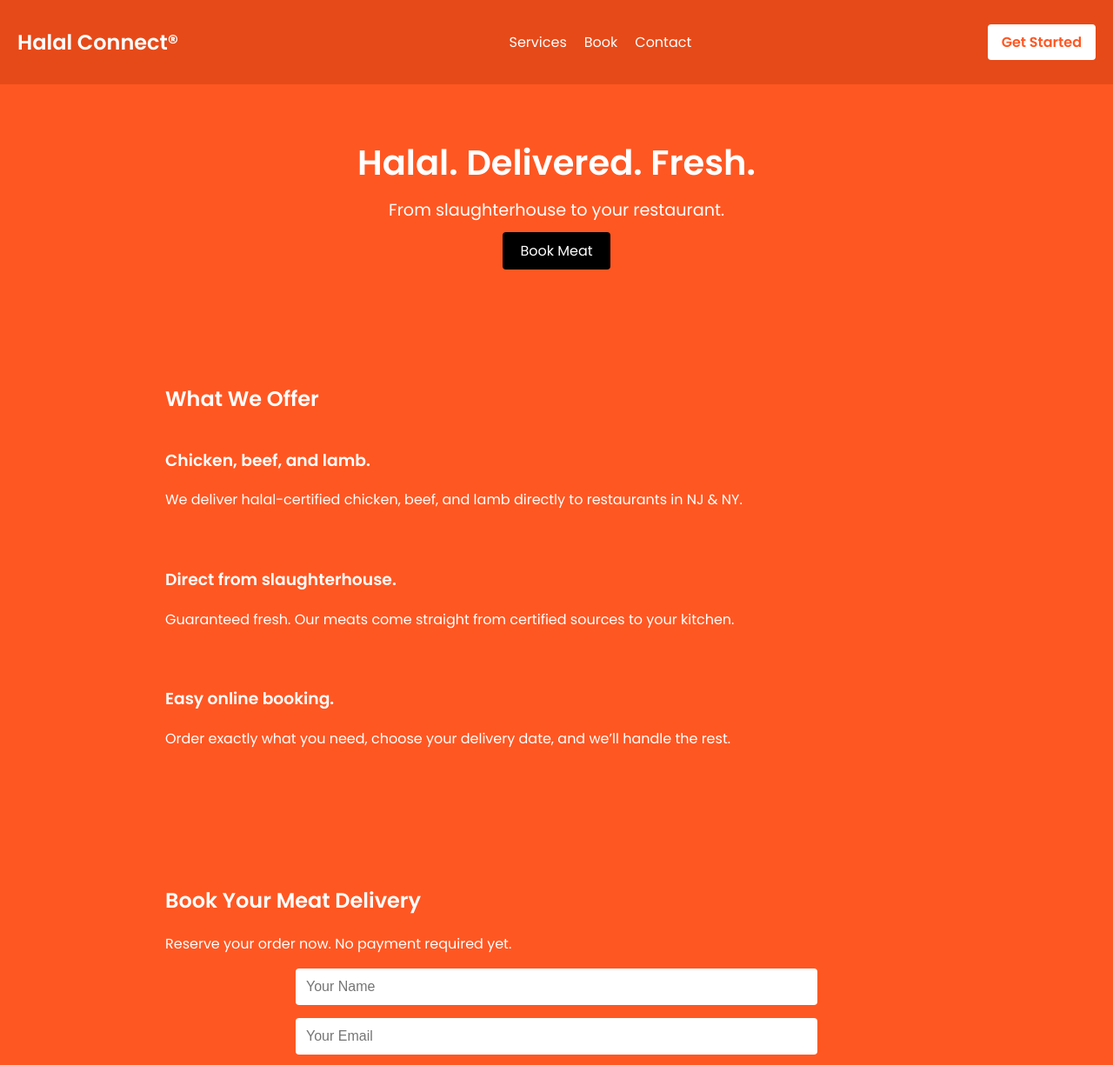
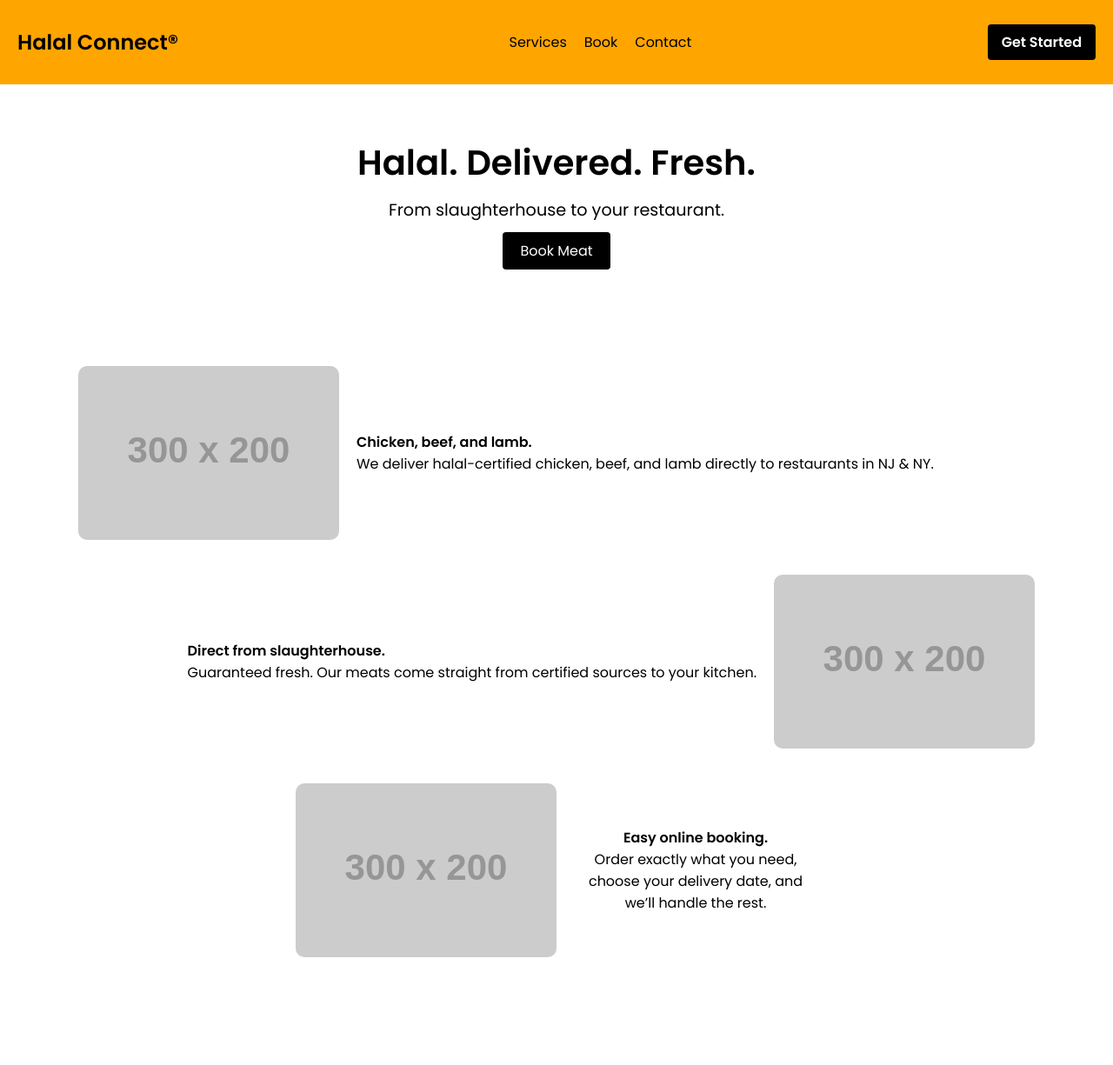
Before and after one commit to saifar-tug/meatSupply-forClient, a plain HTML site: page index.html in a window 1280 px wide. Shown: the top 1225 px of the page at 87% size. Drawn offline with Linux system fonts and the light colour scheme; placeholder pictures from the web are drawn by us.

Commit message:
Version 2: White body, orange header/footer, image layout

```diff
--- a/css/style.css
+++ b/css/style.css
@@ -1,8 +1,8 @@
 body {
   font-family: 'Poppins', sans-serif;
   margin: 0;
-  background-color: #FF5722;
-  color: white;
+  background-color: white;
+  color: black;
 }
 
 nav {
@@ -10,11 +10,12 @@ nav {
   justify-content: space-between;
   align-items: center;
   padding: 20px;
-  background-color: #e64a19;
+  background-color: #FFA500; /* Orange header */
 }
 
 nav h1 {
   margin: 0;
+  color: black;
 }
 
 nav ul {
@@ -24,13 +25,13 @@ nav ul {
 }
 
 nav ul li a {
-  color: white;
+  color: black;
   text-decoration: none;
 }
 
 nav .btn {
-  background: white;
-  color: #FF5722;
+  background: black;
+  color: white;
   padding: 8px 16px;
   border-radius: 4px;
   text-decoration: none;
@@ -40,6 +41,7 @@ nav .btn {
 .hero {
   text-align: center;
   padding: 60px 20px;
+  background-color: white;
 }
 
 .hero h2 {
@@ -62,13 +64,31 @@ nav .btn {
 
 section {
   padding: 60px 20px;
-  max-width: 900px;
+  max-width: 1100px;
   margin: auto;
 }
 
-.grid {
-  display: grid;
-  gap: 30px;
+.image-text-block {
+  display: flex;
+  align-items: center;
+  margin-bottom: 40px;
+  gap: 20px;
+}
+
+.image-text-block img {
+  width: 300px;
+  height: auto;
+  border-radius: 10px;
+}
+
+.image-text-block.reverse {
+  flex-direction: row-reverse;
+}
+
+.center-text {
+  text-align: center;
+  max-width: 600px;
+  margin: auto;
 }
 
 form {
@@ -81,7 +101,7 @@ form {
 
 input, textarea {
   padding: 12px;
-  border: none;
+  border: 1px solid #ccc;
   border-radius: 4px;
   font-size: 1em;
 }
@@ -99,9 +119,9 @@ button {
 .footer-links {
   display: flex;
   justify-content: space-around;
-  background: #bf360c;
+  background: #FFA500; /* Orange footer */
   padding: 30px 20px;
-  color: white;
+  color: black;
 }
 
 footer ul {
@@ -115,7 +135,8 @@ footer h4 {
 
 footer p {
   text-align: center;
-  background: #bf360c;
+  background: #FFA500;
   margin: 0;
   padding: 20px;
+  color: black;
 }
--- a/index.html
+++ b/index.html
@@ -8,7 +8,6 @@
   <link href="https://fonts.googleapis.com/css2?family=Poppins:wght@400;600&display=swap" rel="stylesheet">
 </head>
 <body>
-  <header>
   <nav>
     <h1>Halal Connect®</h1>
     <ul>
@@ -18,34 +17,36 @@
     </ul>
     <a href="#book" class="btn">Get Started</a>
   </nav>
+
   <div class="hero">
     <h2>Halal. Delivered. Fresh.</h2>
     <p>From slaughterhouse to your restaurant.</p>
     <a href="#book" class="btn">Book Meat</a>
   </div>
-  </header>
 
   <section id="services">
-    <h2>What We Offer</h2>
-    <div class="grid">
-      <div>
-        <h3>Chicken, beef, and lamb.</h3>
-        <p>We deliver halal-certified chicken, beef, and lamb directly to restaurants in NJ & NY.</p>
+    <div class="image-text-block">
+      <img src="https://via.placeholder.com/300x200.png?text=Chicken+Beef+Lamb" alt="Chicken Beef Lamb">
+      <p><strong>Chicken, beef, and lamb.</strong><br>
+      We deliver halal-certified chicken, beef, and lamb directly to restaurants in NJ & NY.</p>
     </div>
-      <div>
-        <h3>Direct from slaughterhouse.</h3>
-        <p>Guaranteed fresh. Our meats come straight from certified sources to your kitchen.</p>
+
+    <div class="image-text-block reverse">
+      <img src="https://via.placeholder.com/300x200.png?text=Slaughterhouse" alt="Slaughterhouse">
+      <p><strong>Direct from slaughterhouse.</strong><br>
+      Guaranteed fresh. Our meats come straight from certified sources to your kitchen.</p>
     </div>
-      <div>
-        <h3>Easy online booking.</h3>
-        <p>Order exactly what you need, choose your delivery date, and we’ll handle the rest.</p>
-      </div>
+
+    <div class="image-text-block center-text">
+      <img src="https://via.placeholder.com/300x200.png?text=Booking" alt="Booking">
+      <p><strong>Easy online booking.</strong><br>
+      Order exactly what you need, choose your delivery date, and we’ll handle the rest.</p>
     </div>
   </section>
 
   <section id="book">
     <h2>Book Your Meat Delivery</h2>
-    <p>Reserve your order now. No payment required yet.</p>
+    <p class="center-text">Reserve your order now. No payment required yet.</p>
     <form>
       <input type="text" name="name" placeholder="Your Name" required>
       <input type="email" name="email" placeholder="Your Email" required>
```
Lines whose indentation alone changed are shown as unchanged.
